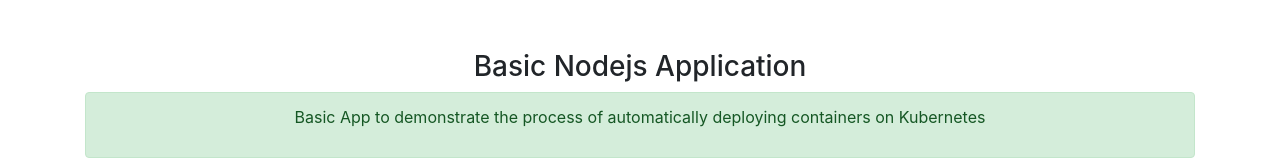
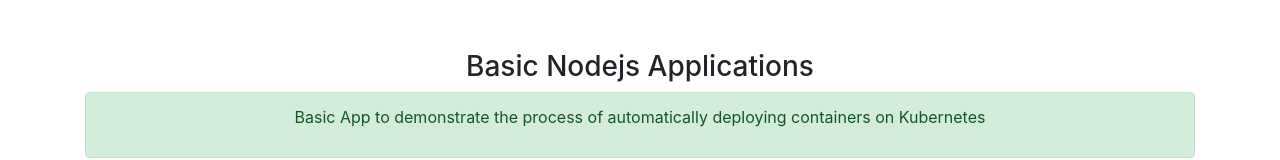
Before and after one commit to ppitonak/oc-pipe, a website: page index.html in a window 1280 px wide. Shown: the top 160 px of the page. Drawn offline with nearby package versions, Linux system fonts and the light colour scheme.

Commit message:
Update index.html

```diff
--- a/index.html
+++ b/index.html
@@ -10,7 +10,7 @@
     <div style="margin-top:50px">
       <div class="panel panel-info">
         <div class="text-center">
-          <h3 class="panel-title">Basic Nodejs Application</h3>
+          <h3 class="panel-title">Basic Nodejs Applications</h3>
         </div>
         <div class="panel-body">
           <div class="alert alert-success">
```
